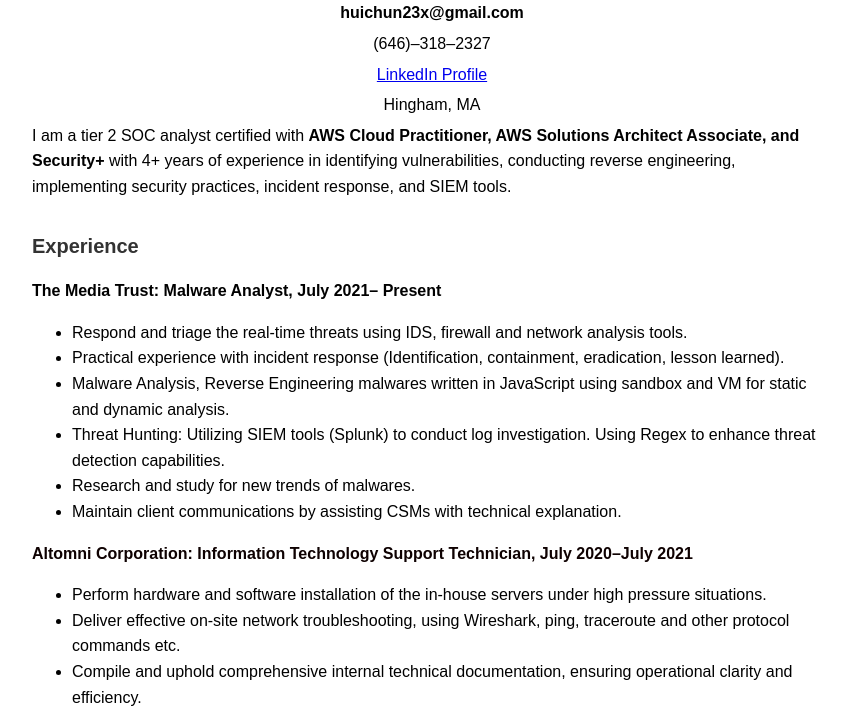
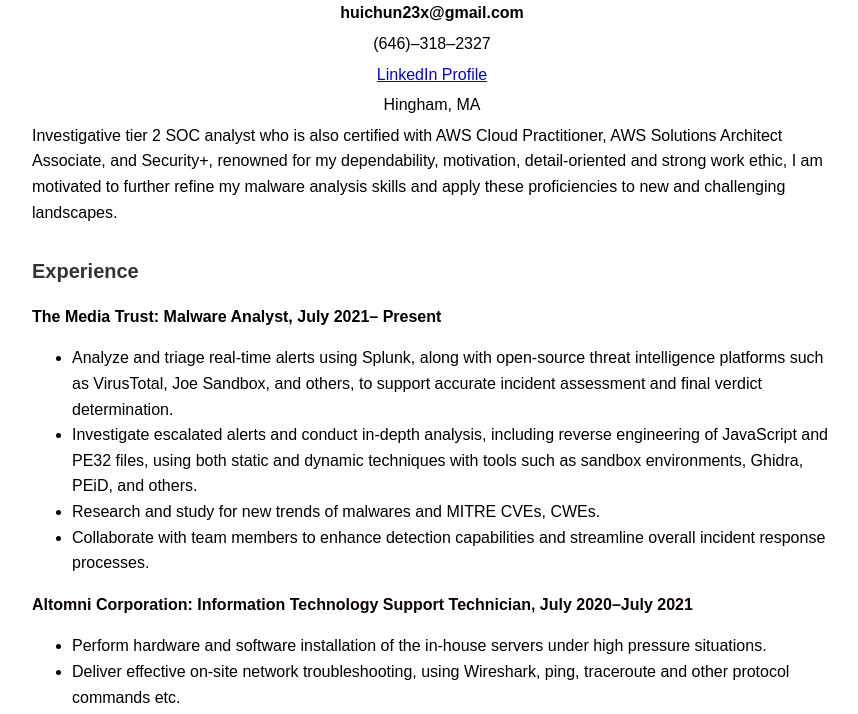
Before and after one commit to hcli0/pandakilla.github.io, a plain HTML site: page docs/index.html in a window 1280 px wide. Shown: the part 84-798 px from the top of the page, without its empty margins (208-1066 px from the left). Drawn offline with Linux system fonts and the light colour scheme.

Commit message:
First Citizens Bank Resume

```diff
--- a/docs/index.html
+++ b/docs/index.html
@@ -17,9 +17,7 @@
 
   <div class="summary">
     <p>
-      I am a tier 2 SOC analyst certified with <strong>AWS Cloud Practitioner, AWS Solutions Architect Associate, and Security+</strong>
-      with 4+ years of experience in identifying vulnerabilities, conducting reverse engineering, implementing security practices,
-      incident response, and SIEM tools.
+      Investigative tier 2 SOC analyst who is also certified with AWS Cloud Practitioner, AWS Solutions Architect Associate, and Security+, renowned for my dependability, motivation, detail-oriented and strong work ethic, I am motivated to further refine my malware analysis skills and apply these proficiencies to new and challenging landscapes.
     </p>
   </div>
 
@@ -27,12 +25,10 @@
 
   <p class="job-title">The Media Trust: Malware Analyst, July 2021– Present</p>
   <ul>
-    <li>Respond and triage the real-time threats using IDS, firewall and network analysis tools.</li>
-    <li>Practical experience with incident response (Identification, containment, eradication, lesson learned).</li>
-    <li>Malware Analysis, Reverse Engineering malwares written in JavaScript using sandbox and VM for static and dynamic analysis.</li>
-    <li>Threat Hunting: Utilizing SIEM tools (Splunk) to conduct log investigation. Using Regex to enhance threat detection capabilities.</li>
-    <li>Research and study for new trends of malwares.</li>
-    <li>Maintain client communications by assisting CSMs with technical explanation.</li>
+    <li>Analyze and triage real-time alerts using Splunk, along with open-source threat intelligence platforms such as VirusTotal, Joe Sandbox, and others, to support accurate incident assessment and final verdict determination.</li>
+    <li>Investigate escalated alerts and conduct in-depth analysis, including reverse engineering of JavaScript and PE32 files, using both static and dynamic techniques with tools such as sandbox environments, Ghidra, PEiD, and others.</li>
+    <li>Research and study for new trends of malwares and MITRE CVEs, CWEs.</li>
+    <li>Collaborate with team members to enhance detection capabilities and streamline overall incident response processes.</li>
   </ul>
 
   <p class="job-title company">Altomni Corporation: Information Technology Support Technician, July 2020–July 2021</p>
```
